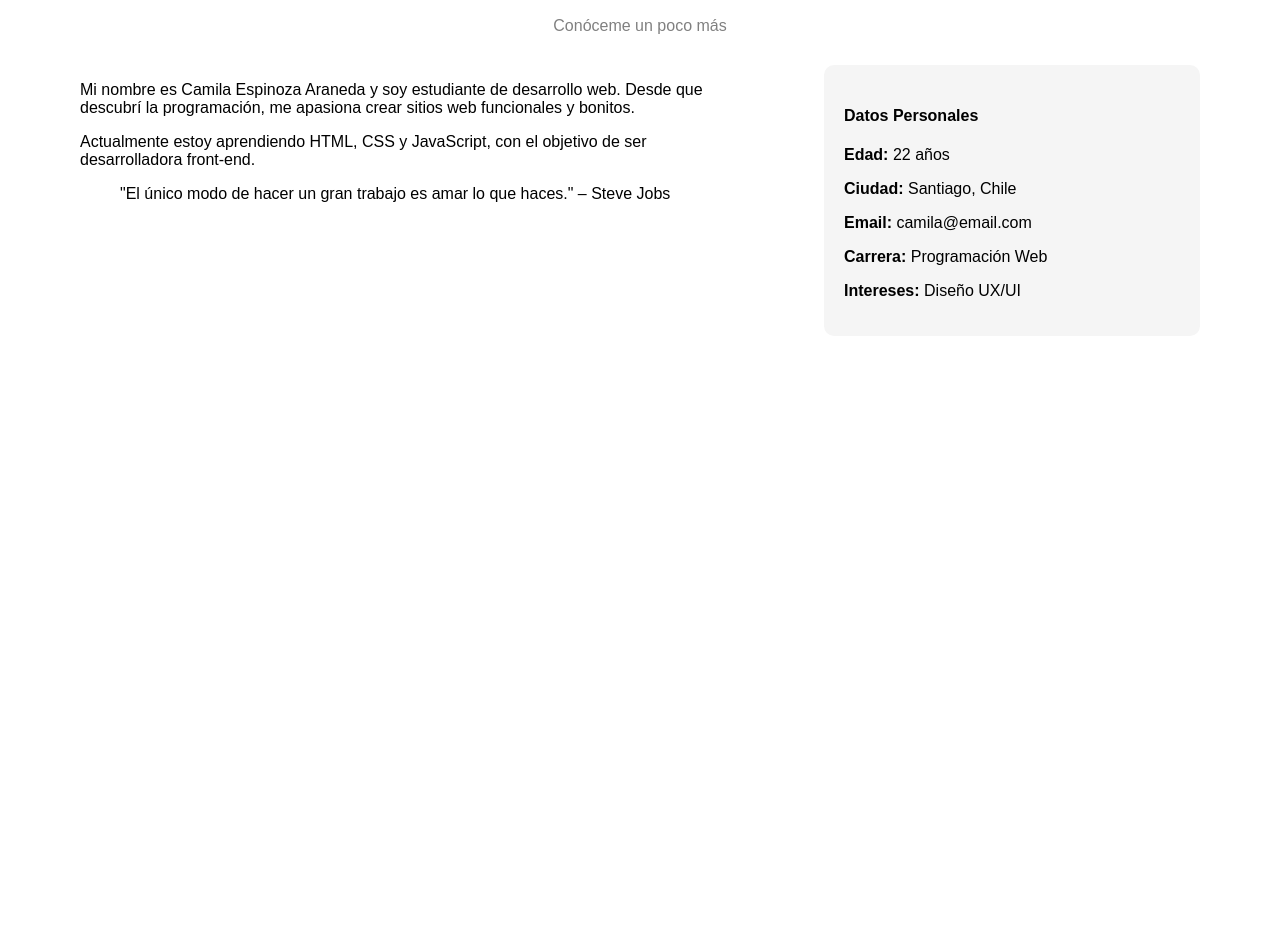
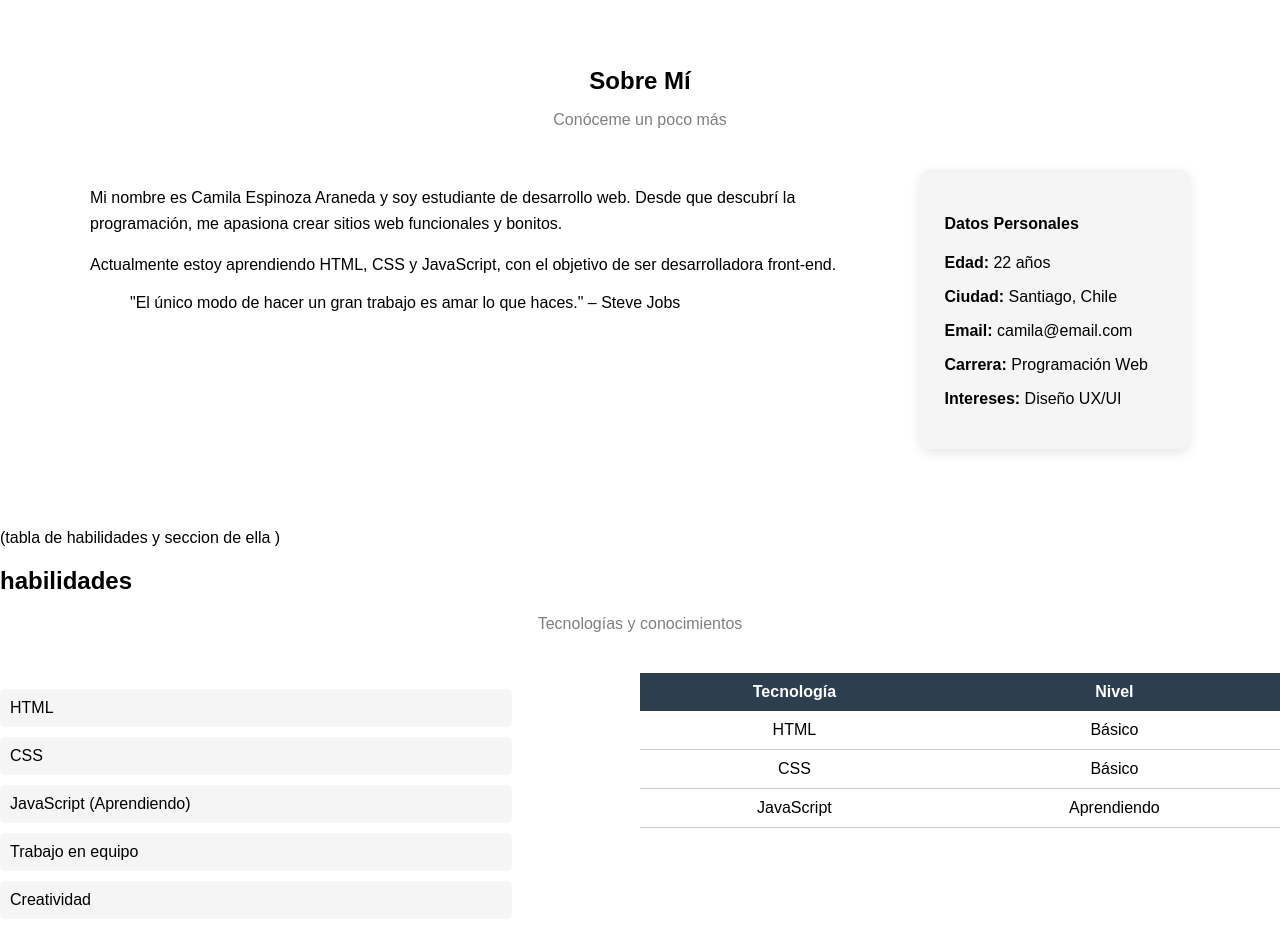
Before and after one commit to camyyyhh/portafolio, a plain HTML site: page index.html in a window 1280 px wide. Shown: the part 431-1366 px from the top of the page. Before the commit the page ends 817 px from the top, so only its background shows below. Drawn offline with Linux system fonts and the light colour scheme.

Commit message:
commit 2: gran parte de la seccion de habilidades y la tabla

```diff
--- a/index.html
+++ b/index.html
@@ -65,3 +65,45 @@
 
 </body>
 </html>
+
+(tabla de habilidades y seccion de ella
+)
+<section class="habilidades">
+    <h2>habilidades</h2>
+    <p class="sub">Tecnologías y conocimientos</p>
+
+    <div class="contenido-habilidades">
+
+        <div class="lista-habilidades">
+            <ul>
+                <li>HTML</li>
+                <li>CSS</li>
+                <li>JavaScript (Aprendiendo)</li>
+                <li>Trabajo en equipo</li>
+                <li>Creatividad</li>
+            </ul>
+        </div>
+
+        <div class="habilidades-tabla">
+            <table>
+                <tr>
+                    <th>Tecnología</th>
+                    <th>Nivel</th>
+                </tr>
+                <tr>
+                    <td>HTML</td>
+                    <td>Básico</td>
+                </tr>
+                <tr>
+                    <td>CSS</td>
+                    <td>Básico</td>
+                </tr>
+                <tr>
+                    <td>JavaScript</td>
+                    <td>Aprendiendo</td>
+                </tr>
+            </table>
+        </div>
+
+    </div>
+</section>
--- a/styles.css
+++ b/styles.css
@@ -3,7 +3,7 @@ body {
     font-family: Arial, sans-serif;
 }
 
-/* BARRA SUPERIOR */
+
 .top-bar {
     display: flex;
     justify-content: space-between;
@@ -26,7 +26,7 @@ body {
     text-decoration: none;
 }
 
-/* HERO (AZUL GRANDE) */
+
 .hero {
     display: flex;
     justify-content: space-between;
@@ -44,41 +44,116 @@ body {
     font-weight: normal;
 }
 
-/* CÍRCULO */
+
 .circle {
-    width: 140px;
-    height: 140px;
-    background: #d9d9d9;
+    width: 200px;
+    height: 200px;
     border-radius: 50%;
+
+    background-image: url("img/foto.jpg");
+    background-size: cover;
+    background-position: 50% 30%;
+    background-repeat: no-repeat;
+
+    border: 5px solid white;
+    box-shadow: 0 8px 20px rgba(0,0,0,0.3);
 }
 
-/* SOBRE MI */
 .about {
-    padding: 50px 80px;
+    padding: 80px 20px;
+    max-width: 1100px;
+    margin: auto;
 }
 
 .about h2 {
     text-align: center;
+    margin-bottom: 10px;
 }
 
 .sub {
     text-align: center;
     color: gray;
+    margin-bottom: 40px;
 }
 
 .container {
     display: flex;
     justify-content: space-between;
-    margin-top: 30px;
+    align-items: flex-start;
+    gap: 40px;
 }
 
-.text {
-    width: 60%;
+.text p {
+    line-height: 1.6;
+    margin-bottom: 15px;
 }
 
 .datos {
     width: 30%;
     background: #f5f5f5;
-    padding: 20px;
-    border-radius: 10px;
+    padding: 25px;
+    border-radius: 12px;
+
+    box-shadow: 0 4px 12px rgba(0,0,0,0.1);
 }
+
+* HABILIDADES *
+.Habilidades {
+    padding: 50px 80px;
+}
+
+.Habilidades h2 {
+    text-align: center;
+    text-transform: capitalize;
+}
+
+.Habilidades .sub {
+    text-align: center;
+    color: gray;
+    margin-bottom: 30px;
+}
+
+.contenido-habilidades {
+    display: flex;
+    justify-content: space-between;
+    align-items: flex-start;
+    gap: 40px;
+}
+
+.lista-habilidades {
+    width: 40%;
+}
+
+.lista-habilidades ul {
+    list-style: none;
+    padding: 0;
+}
+
+.lista-habilidades li {
+    background: #f5f5f5;
+    margin-bottom: 10px;
+    padding: 10px;
+    border-radius: 6px;
+}
+
+/* TABLA */
+.habilidades-tabla {
+    width: 50%;
+}
+
+.habilidades-tabla table {
+    width: 100%;
+    border-collapse: collapse;
+}
+
+.habilidades-tabla th {
+    background: #2d3e50;
+    color: white;
+    padding: 10px;
+}
+
+.habilidades-tabla td {
+    padding: 10px;
+    border-bottom: 1px solid #ccc;
+    text-align: center;
+}
```
Also changed, not shown: img/foto.jpg (added).
